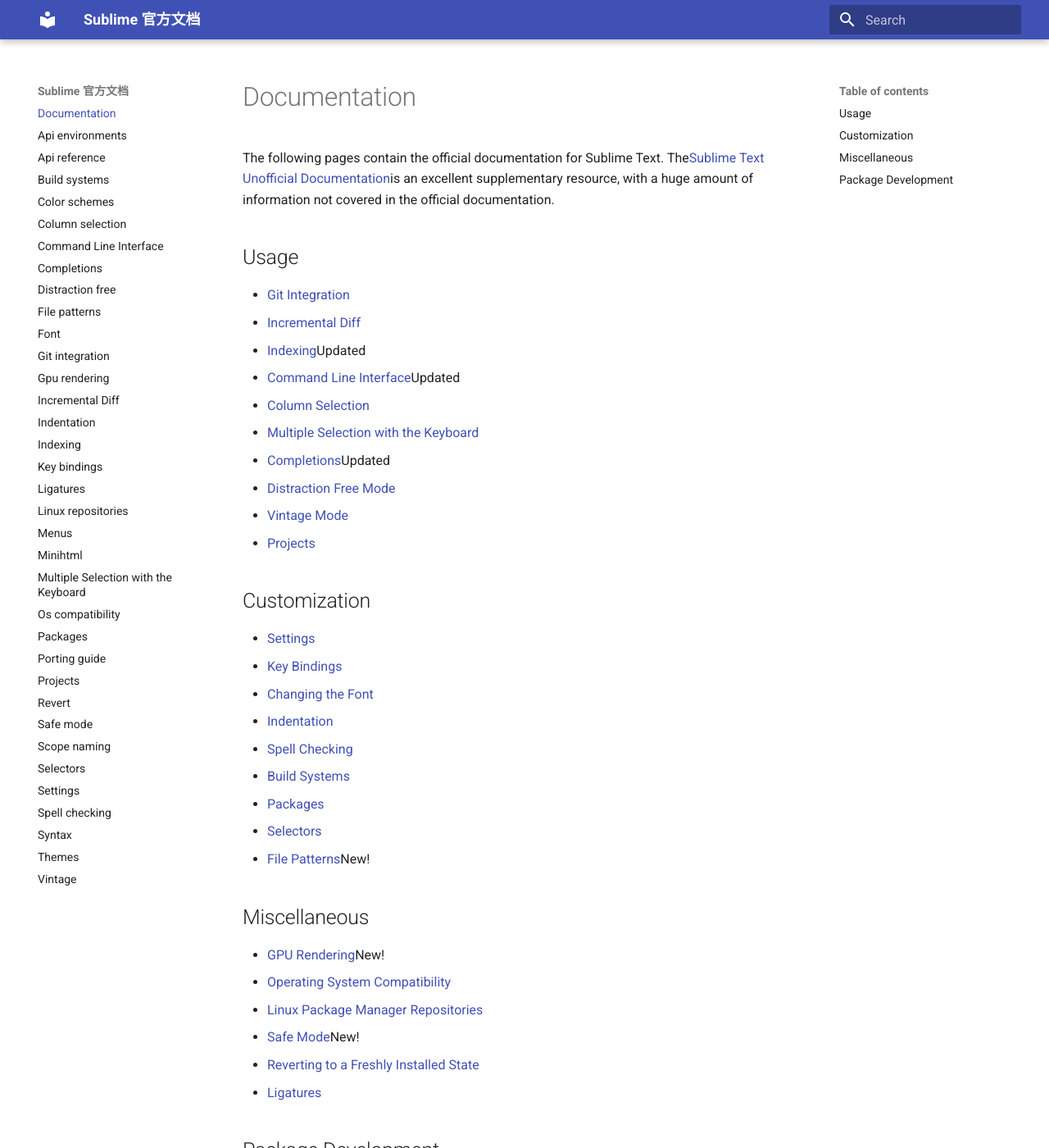
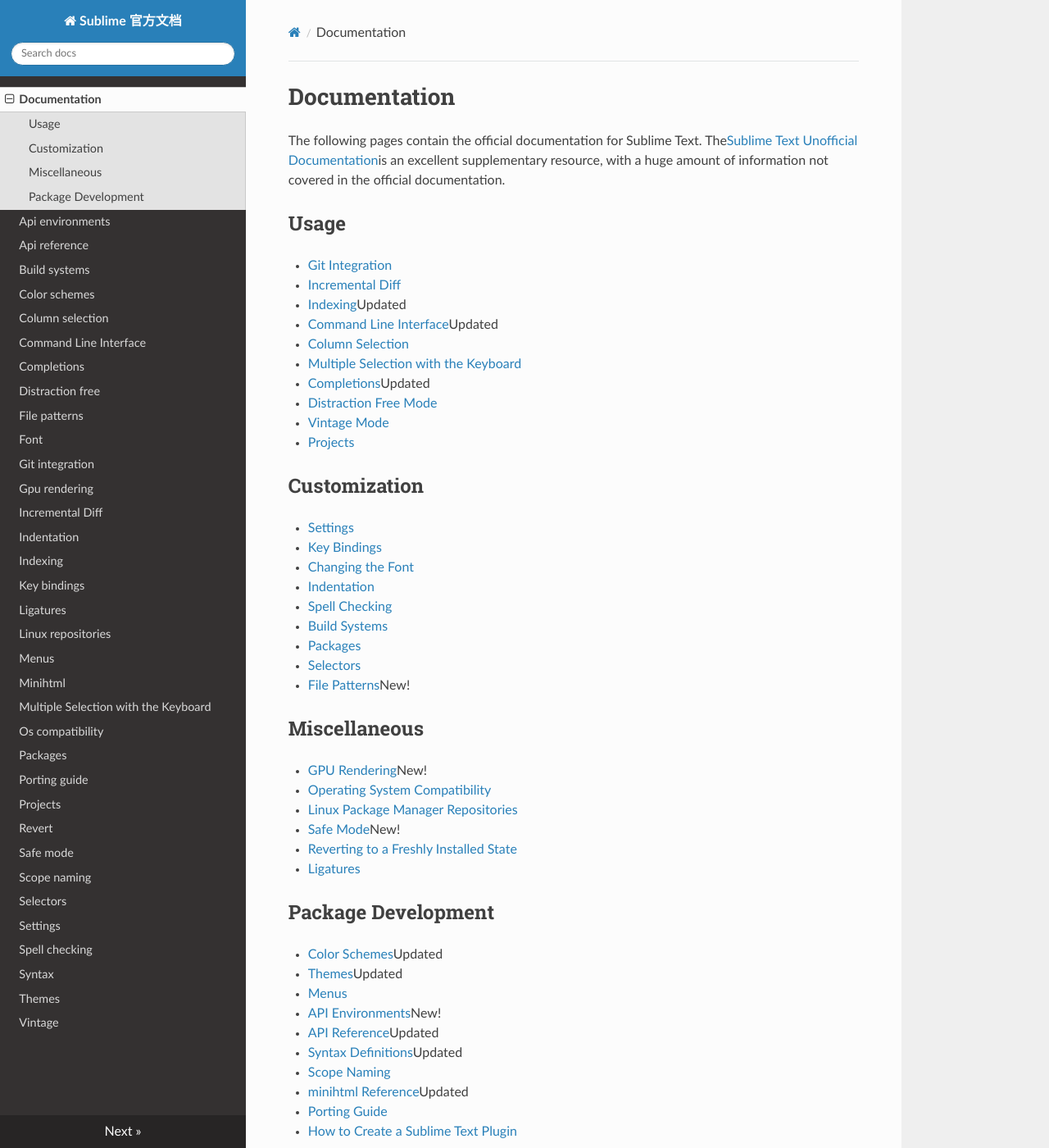
Before and after one commit to sublime-china/sublime_text_document, an MkDocs documentation site: the page built from docs/index.md, in a window 1280 px wide and 1400 px high. Shown: the whole window at 82% size. Built offline with MkDocs 1.6.1, drawn with Linux system fonts in a browser that asks for light colours; nearby versions of some CDN libraries; part of the change alters nothing that is shown; some of the changed text lies outside the part shown.

Commit message:
更新主题

```diff
--- a/mkdocs.yml
+++ b/mkdocs.yml
@@ -1,3 +1,4 @@
 site_name: Sublime 官方文档
 theme:
-  name: material
+  # name: material
+  name : readthedocs
```
